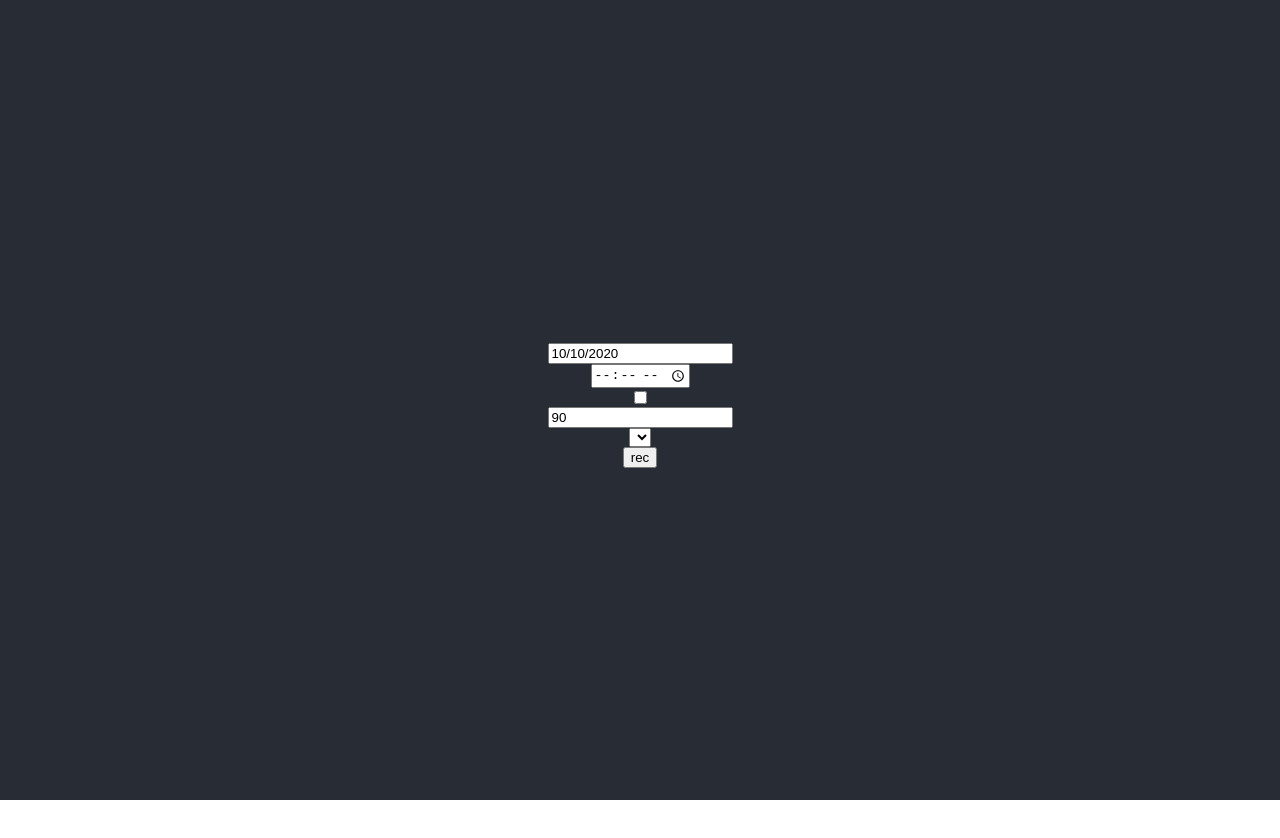
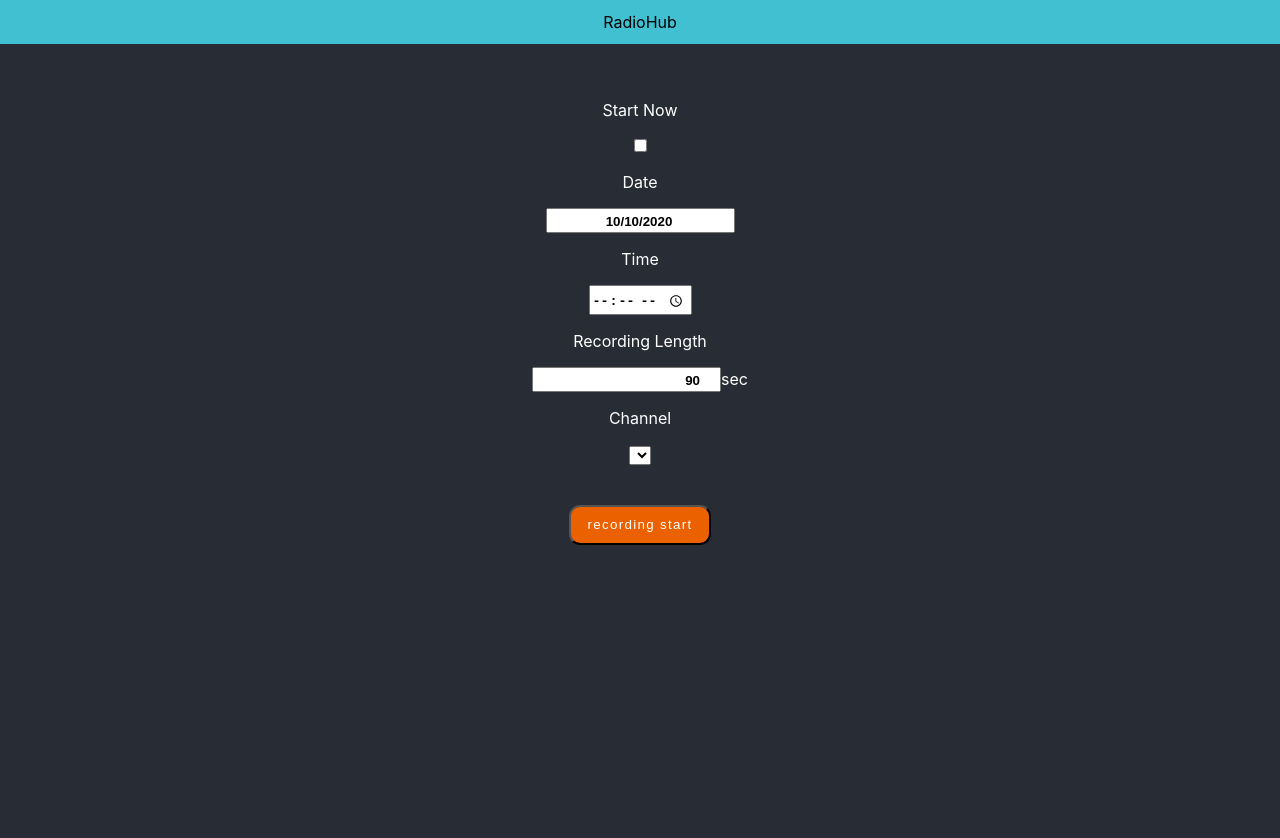
Before and after one commit to kaepa3/RadioHub, a React (Create React App) app in the folder radiohub/: page / in a window 1280 px wide. Shown: the top 838 px of the page. Before the commit the page ends 800 px from the top, so only its background shows below. Built offline with nearby package versions, Linux system fonts and the light colour scheme; no server answers.

Commit message:
即時の録音ができるところまで

```diff
--- a/radiohub/src/App.css
+++ b/radiohub/src/App.css
@@ -1,4 +1,5 @@
 .App {
+  height:100%;
   text-align: center;
 }
 
@@ -15,7 +16,6 @@
 
 .App-header {
   background-color: #282c34;
-  min-height: 100vh;
   display: flex;
   flex-direction: column;
   align-items: center;
@@ -36,3 +36,35 @@
     transform: rotate(360deg);
   }
 }
+
+:root{
+--header-size: 44px;
+--header-color: #40c0d0;
+}
+
+.header{
+  height: var(--header-size);
+  background: var(--header-color);
+  display: flex;
+  justify-content: center;
+  align-items: center;
+}
+.content{
+  background-color: #282c34;
+  min-height: 100vh;
+}
+.operation{
+  padding: 5vh;
+  color: white;
+}
+.register{
+  padding: 5vh;
+
+}
+.datepicker{
+    padding-top   : 4px;
+  padding-right : 4px;
+  padding-bottom: 2px;
+  text-align    : center;
+  font-weight   : bold;
+}
--- a/radiohub/src/App.tsx
+++ b/radiohub/src/App.tsx
@@ -7,14 +7,17 @@ var parser = require('xml-js');
 
 interface Props {
   day: Date
+  is_now: boolean
 }
 
 class App extends React.Component<{}, Props> {
   constructor(prop: any) {
     super(prop)
     this.state = {
-      day: new Date()
+      day: new Date(),
+      is_now: false,
     }
+    this.handleIsNow = this.handleIsNow.bind(this)
   }
 
   componentDidMount() {
@@ -87,20 +90,40 @@ class App extends React.Component<{}, Props> {
     console.log("change")
     this.setState({ day: d })
   }
+  handleIsNow() {
+    this.setState({ is_now: !this.state.is_now })
+    console.log(this.state.is_now)
+  }
   render() {
     return (
       <div className="App">
-        <header className="App-header">
-          <DatePicker className="datepicker" id="datepicker"
-            onChange={this.handleChange}
-            selected={this.state.day} />
-          <input type="time" id="start_time"></input>
-          <input type="checkbox" id="is_now" ></input>
-          <input type="number" id="rec_minute" defaultValue="90"></input>
-          <select id="channel"></select>
-          <button onClick={this.handleClick}>rec</button>
+        <div className='header'>RadioHub</div>
+        <div className='content'>
+          <div className='operation'>
+            <p>Start Now</p>
+            <input type="checkbox" id="is_now" checked={this.state.is_now} onChange={this.handleIsNow} />
+            <div className='datetime' style={{ display: this.state.is_now ? 'none' : '' }}>
+              <p>Date</p>
+              <DatePicker className="datepicker" id="datepicker"
+                onChange={this.handleChange}
+                selected={this.state.day} />
+              <p>Time</p>
+              <input type="time" id="start_time" className="tbox-style" />
+            </div>
+            <div>
+              <p> Recording Length</p>
+              <input type="number" id="rec_minute" className="tbox-style" defaultValue="90"></input>sec
+            </div>
+            <div>
+              <p> Channel </p>
+              <select id="channel"></select>
+            </div>
+            <div className='register'>
+              <button onClick={this.handleClick}>recording start</button>
+            </div>
+          </div>
           <div id="schedule"> </div>
-        </header>
+        </div>
       </div>
     );
   }
--- a/radiohub/src/index.css
+++ b/radiohub/src/index.css
@@ -1,3 +1,6 @@
+html{
+  height:100%;
+}
 body {
   margin: 0;
   font-family: -apple-system, BlinkMacSystemFont, 'Segoe UI', 'Roboto', 'Oxygen',
@@ -5,9 +8,55 @@ body {
     sans-serif;
   -webkit-font-smoothing: antialiased;
   -moz-osx-font-smoothing: grayscale;
+  height:100%;
 }
 
 code {
   font-family: source-code-pro, Menlo, Monaco, Consolas, 'Courier New',
     monospace;
 }
+
+*,
+*:before,
+*:after {
+  -webkit-box-sizing: inherit;
+  box-sizing: inherit;
+}
+
+
+button{
+  line-height: 1.5;
+  position: relative;
+  display: inline-block;
+  padding: 0.5rem 1rem;
+  cursor: pointer;
+  -webkit-user-select: none;
+  -moz-user-select: none;
+  -ms-user-select: none;
+  user-select: none;
+  -webkit-transition: all 0.3s;
+  transition: all 0.3s;
+  text-align: center;
+  vertical-align: middle;
+  text-decoration: none;
+  letter-spacing: 0.1em;
+  color: #212529;
+  border-radius: 0.7rem;
+}
+
+button{
+  color: #fff;
+  background-color: #eb6100;
+}
+
+button:hover {
+  color: #fff;
+  background: #f56500;
+}
+.tbox-style {
+  padding-top   : 4px;
+  padding-right : 4px;
+  padding-bottom: 2px;
+  text-align    : right;
+  font-weight   : bold;
+}
```
Also changed, not shown: 1 other file (tests, documents, lock files or other folders).
